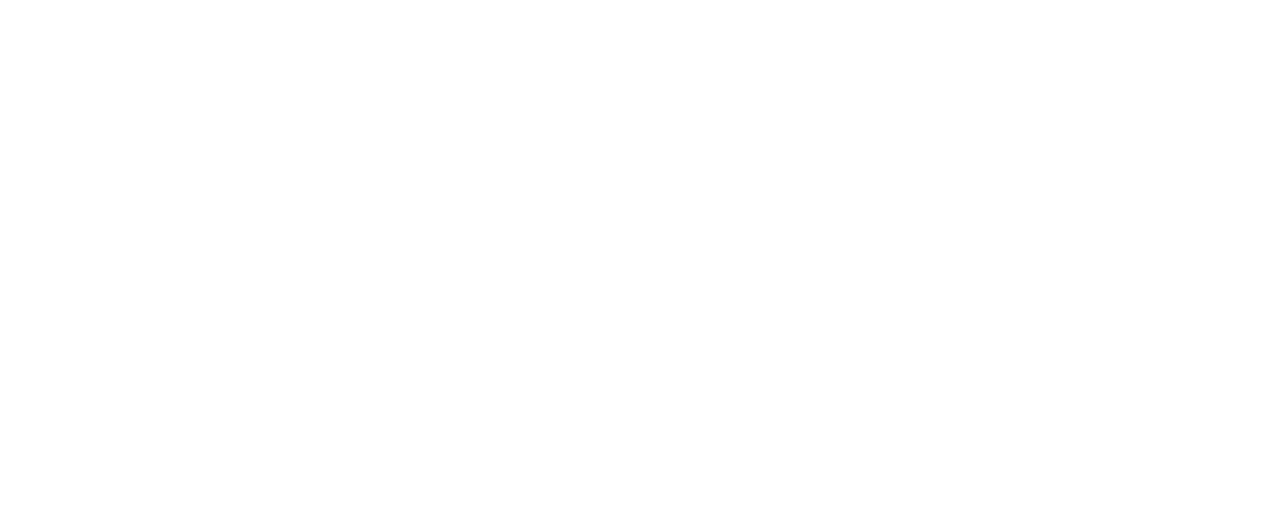
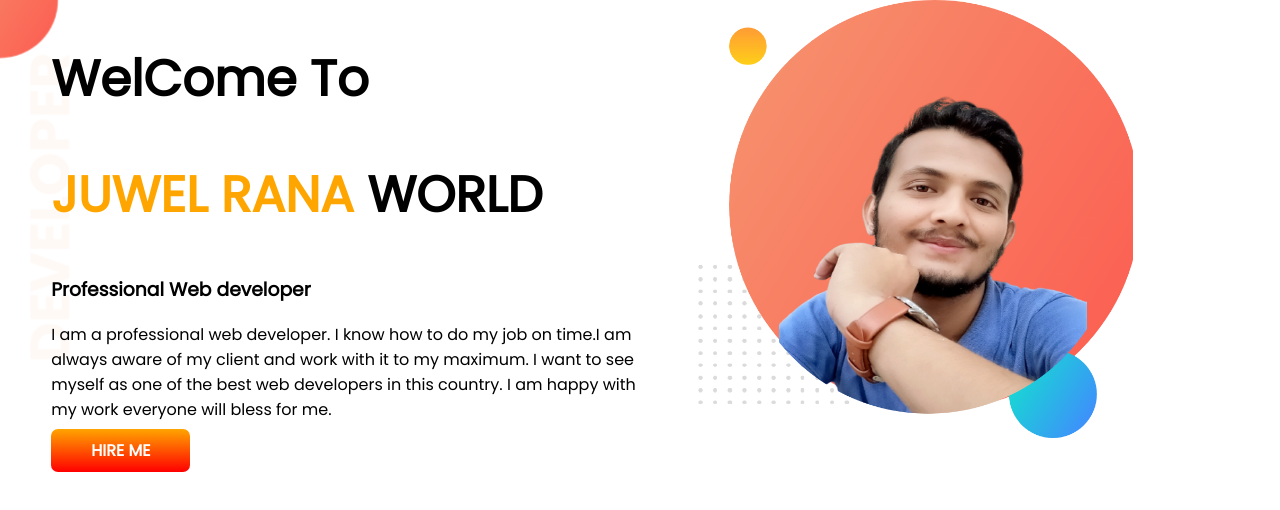
Before and after one commit to JUWELRANA074/juwel-first-portfolio, a plain HTML site: page index.html in a window 1280 px wide. Drawn offline with Linux system fonts and the light colour scheme.

Commit message:
my first commit

```diff
--- a/index.html
+++ b/index.html
@@ -1,13 +1,45 @@
 <!DOCTYPE html>
 <html lang="en">
+
 <head>
     <meta charset="UTF-8">
     <meta http-equiv="X-UA-Compatible" content="IE=edge">
     <meta name="viewport" content="width=device-width, initial-scale=1.0">
     <title> Juwel Protfolio </title>
-    <link rel="stylesheet" href="style.css"/>
+    <link rel="preconnect" href="https://fonts.googleapis.com">
+    <link rel="preconnect" href="https://fonts.gstatic.com" crossorigin>
+    <link href="https://fonts.googleapis.com/css2?family=Oswald&family=Poppins&display=swap" rel="stylesheet">
+    <link rel="stylesheet" href="style.css" />
 </head>
+
 <body>
+    <section class="top-banner">
+        <div class="width-half">
+            <h1>WelCome To</h1>
+            <h1> <span id="orange-color">JUWEL RANA</span> WORLD</h1>
+            <h3>Professional Web developer</h3>
+            <p>
+                I am a professional web developer. I know how to do my job on time.I am always aware of my client and
+                work with
+                it to my maximum. I want to see myself as one of the best web developers in this country. I am happy
+                with my
+                work everyone will bless for me.
+            </p>
+            <a class="hire-link" target="blank" href="https/www.google.com">HIRE ME</a>
+
+        </div>
+        <div class="width-half">
+            <img src="images/mypic1-bg.png" alt="">
+        </div>
+    </section>
+
+
+
+
+
+
+
 
 </body>
+
 </html>
--- a/style.css
+++ b/style.css
@@ -0,0 +1,33 @@
+body{
+    font-family: 'Poppins', sans-serif;
+    margin: 0%;
+
+}
+h1{
+    font-size: 50px;
+}
+#orange-color{
+    color: orange;
+}
+section{
+    display: flex;
+}
+.top-banner{
+    background-image: url(images/top-banner.png);
+    background-repeat: no-repeat;
+}
+.width-half{
+    width: 50%;
+    padding-left: 4%;
+}
+.width-half img{
+    width: 75%;
+}
+.hire-link{
+    text-decoration: none;
+    background-image: linear-gradient(orange,red);
+    padding: 10px 40px;
+    border-radius: 7px;
+    color: white;
+    font-weight: 700;
+}
```
Also changed, not shown: images/dream-bg.png (added), images/exp-bg.png (added), images/my-bg.png (added), images/my-bg2.png (added), images/mypic1-bg.png (added), images/mypic2-bg.png (added), images/top-banner.png (added).
